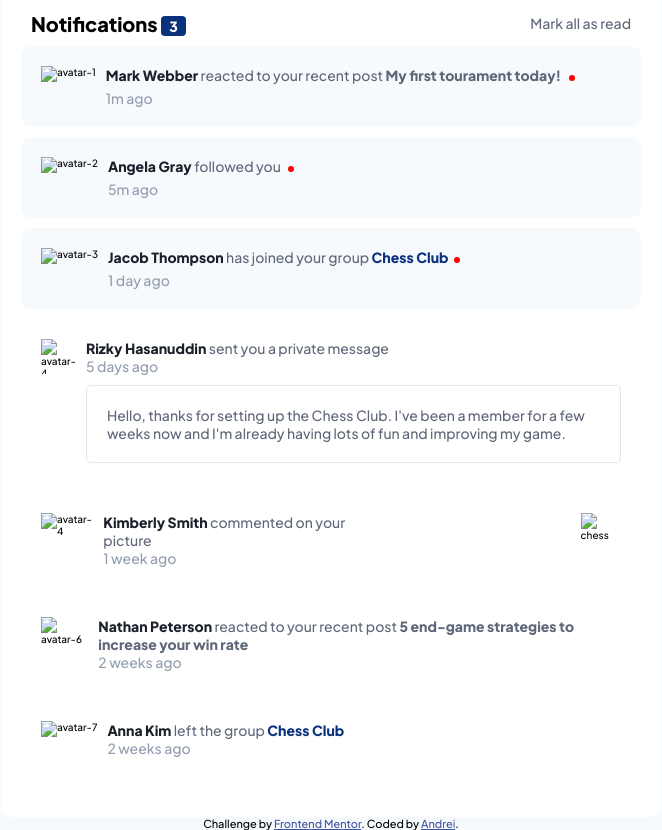
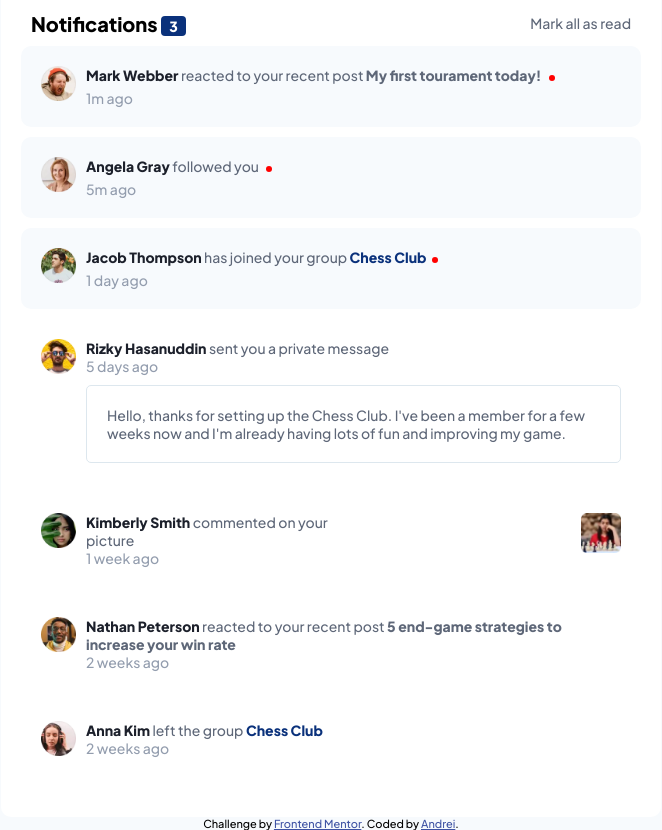
Before and after one commit to Xeotheosis/Frontend-Challenge-11, a plain HTML site: page index.html in a window 1280 px wide. Shown: the whole page, without its empty margins (309-971 px from the left). Drawn offline with Linux system fonts and the light colour scheme.

Commit message:
Update index.html

```diff
--- a/index.html
+++ b/index.html
@@ -9,7 +9,7 @@
       rel="icon"
       type="image/png"
       sizes="32x32"
-      href="./assets/images/favicon-32x32.png"
+      href="./images/favicon-32x32.png"
     />
 
     <title>Frontend Mentor | Notifications page</title>
@@ -34,7 +34,7 @@
       <div class="comment unread">
         <img
           class="avatar"
-          src="/assets/images/avatar-mark-webber.webp"
+          src="./images/avatar-mark-webber.webp"
           alt="avatar-1"
         />
         <div>
@@ -50,7 +50,7 @@
       <div class="comment unread">
         <img
           class="avatar"
-          src="/assets/images/avatar-angela-gray.webp"
+          src="./images/avatar-angela-gray.webp"
           alt="avatar-2"
         />
         <div>
@@ -65,7 +65,7 @@
       <div class="comment unread">
         <img
           class="avatar"
-          src="/assets/images/avatar-jacob-thompson.webp"
+          src="./images/avatar-jacob-thompson.webp"
           alt="avatar-3"
         />
         <div>
@@ -81,7 +81,7 @@
       <div class="comment">
         <img
           class="avatar"
-          src="/assets/images/avatar-rizky-hasanuddin.webp"
+          src="./images/avatar-rizky-hasanuddin.webp"
           alt="avatar-4"
         />
         <div>
@@ -102,8 +102,8 @@
       <div class="comment">
         <img
           class="avatar"
-          src="/assets/images/avatar-kimberly-smith.webp"
-          alt="avatar-4"
+          src="./images/avatar-kimberly-smith.webp"
+          alt="avatar-5"
         />
         <div>
           <p>
@@ -112,12 +112,12 @@
           </p>
           <p class="paragraph-time">1 week ago</p>
         </div>
-        <img id="chess" src="/assets/images/image-chess.webp" alt="chess" />
+        <img id="chess" src="./images/image-chess.webp" alt="chess" />
       </div>
       <div class="comment">
         <img
           class="avatar"
-          src="/assets/images/avatar-nathan-peterson.webp"
+          src="./images/avatar-nathan-peterson.webp"
           alt="avatar-6"
         />
         <div>
@@ -134,7 +134,7 @@
       <div class="comment">
         <img
           class="avatar"
-          src="/assets/images/avatar-anna-kim.webp"
+          src="./images/avatar-anna-kim.webp"
           alt="avatar-7"
         />
         <div>
```
